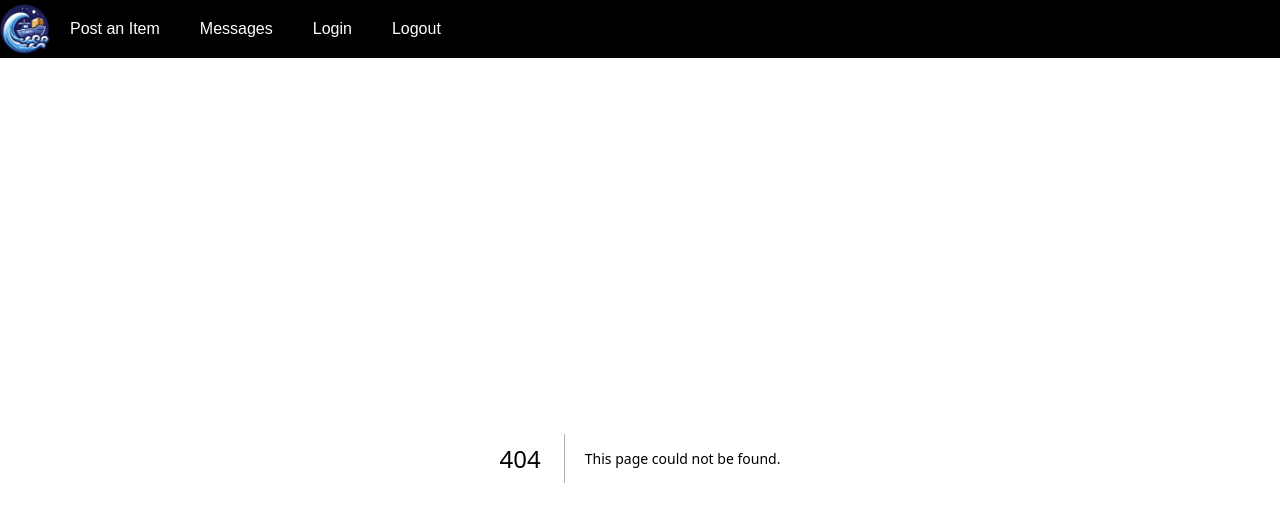
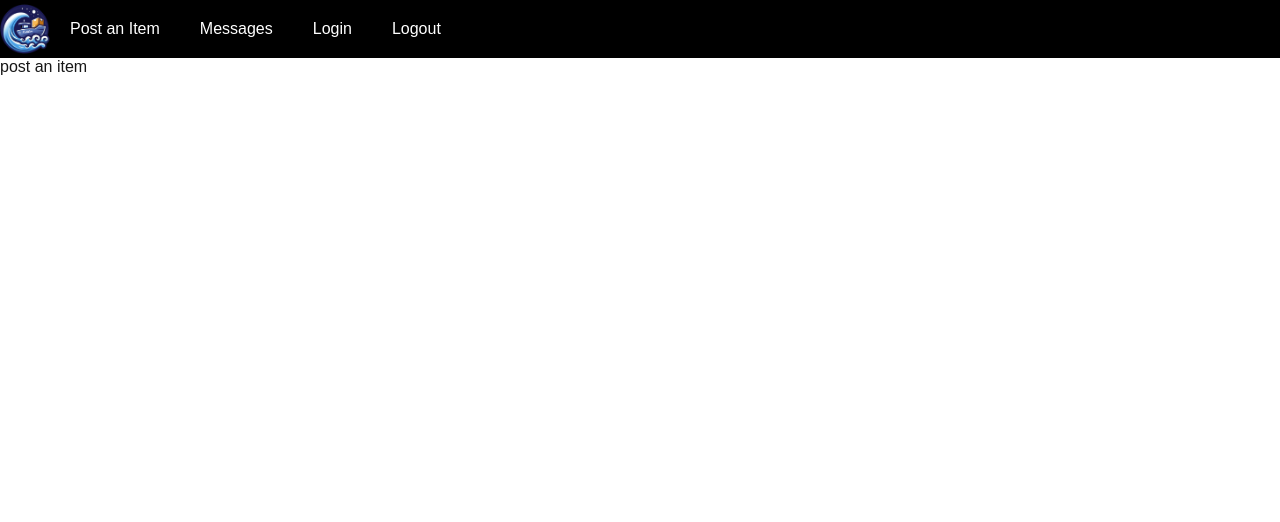
Before and after one commit to DavidHolleman/RentWave, a Next.js app: page /postitem in a window 1280 px wide. Before the commit this address had no page. Shown: the top 522 px of the page. Built offline with nearby package versions, Linux system fonts and the light colour scheme.

Commit message:
add post item

```diff
--- /dev/null
+++ b/app/postitem/page.tsx
@@ -0,0 +1,7 @@
+export default function Post() {
+    return (
+
+          <p> post an item </p>
+
+    );
+  }
```
